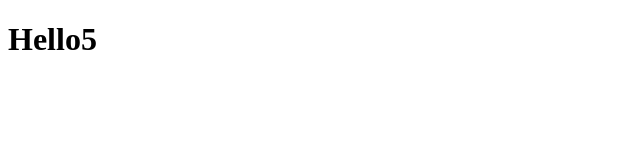
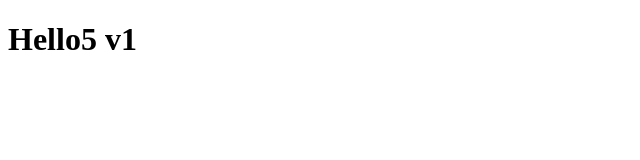
Before and after one commit to AdityaAtBentley/PR-rules-testing, a plain HTML site: page index.html in a window 1280 px wide. Shown: the full height of the page, 0-640 px from the left. Drawn offline with Linux system fonts and the light colour scheme.

Commit message:
release V1

```diff
--- a/index.html
+++ b/index.html
@@ -6,6 +6,6 @@
     <title>Document</title>
 </head>
 <body>
-    <h1>Hello5</h1>
+    <h1>Hello5 v1</h1>
 </body>
 </html>
```
